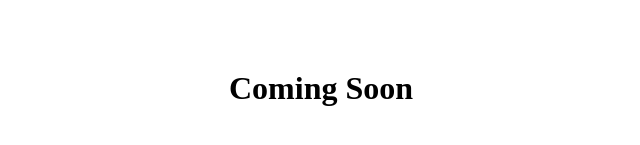
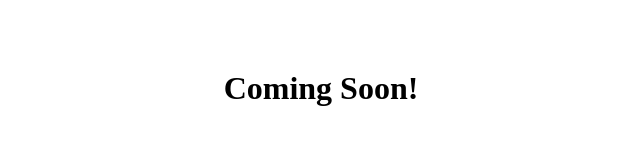
Before and after one commit to dineshsprabu/nakkalites-website, a plain HTML site: page index.html in a window 1280 px wide. Shown: the part 183-328 px from the top of the page, without its empty margins (319-959 px from the left). Drawn offline with Linux system fonts and the light colour scheme.

Commit message:
Update index.html

```diff
--- a/index.html
+++ b/index.html
@@ -4,7 +4,7 @@
     </head>
     <body>
         <div style="width:100%;text-align:center;margin-top:20%">
-            <h1>Coming Soon</h1>
+            <h1>Coming Soon!</h1>
         </div>
     </body>
 </html>
```
